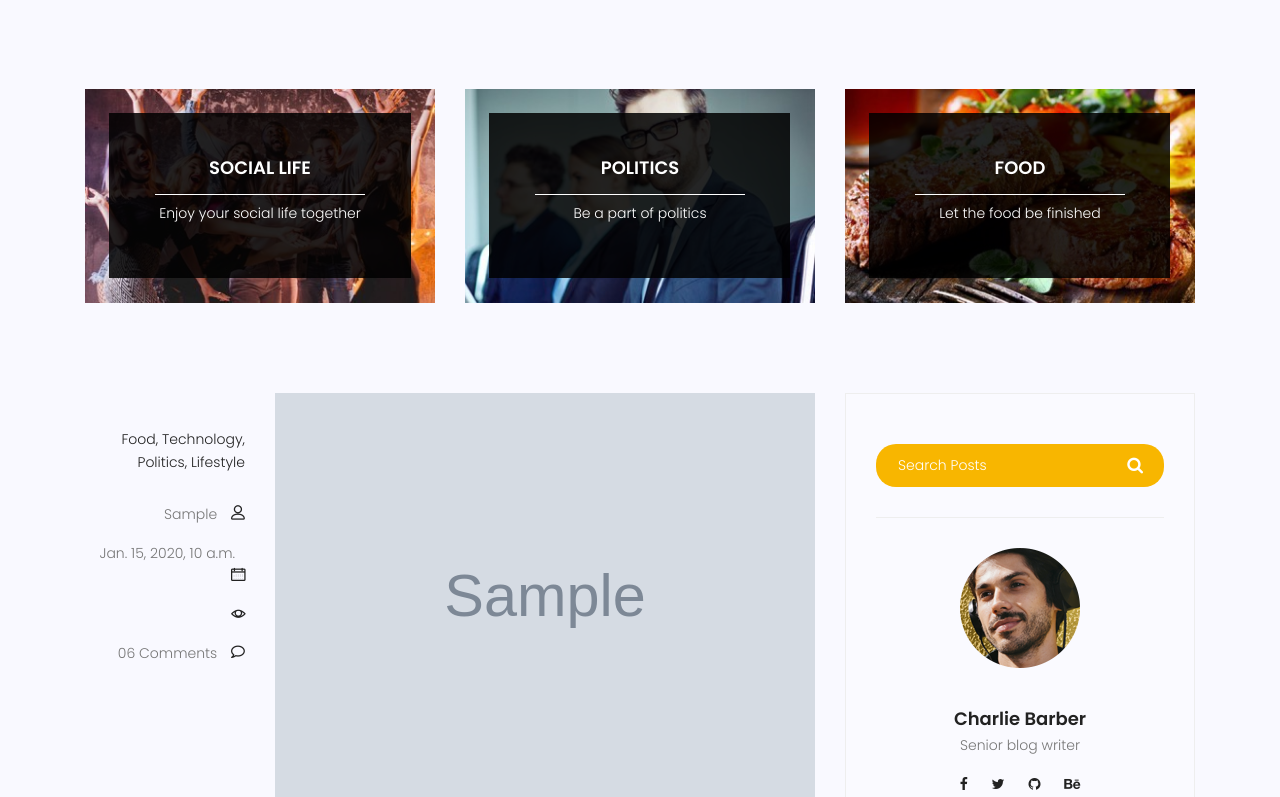
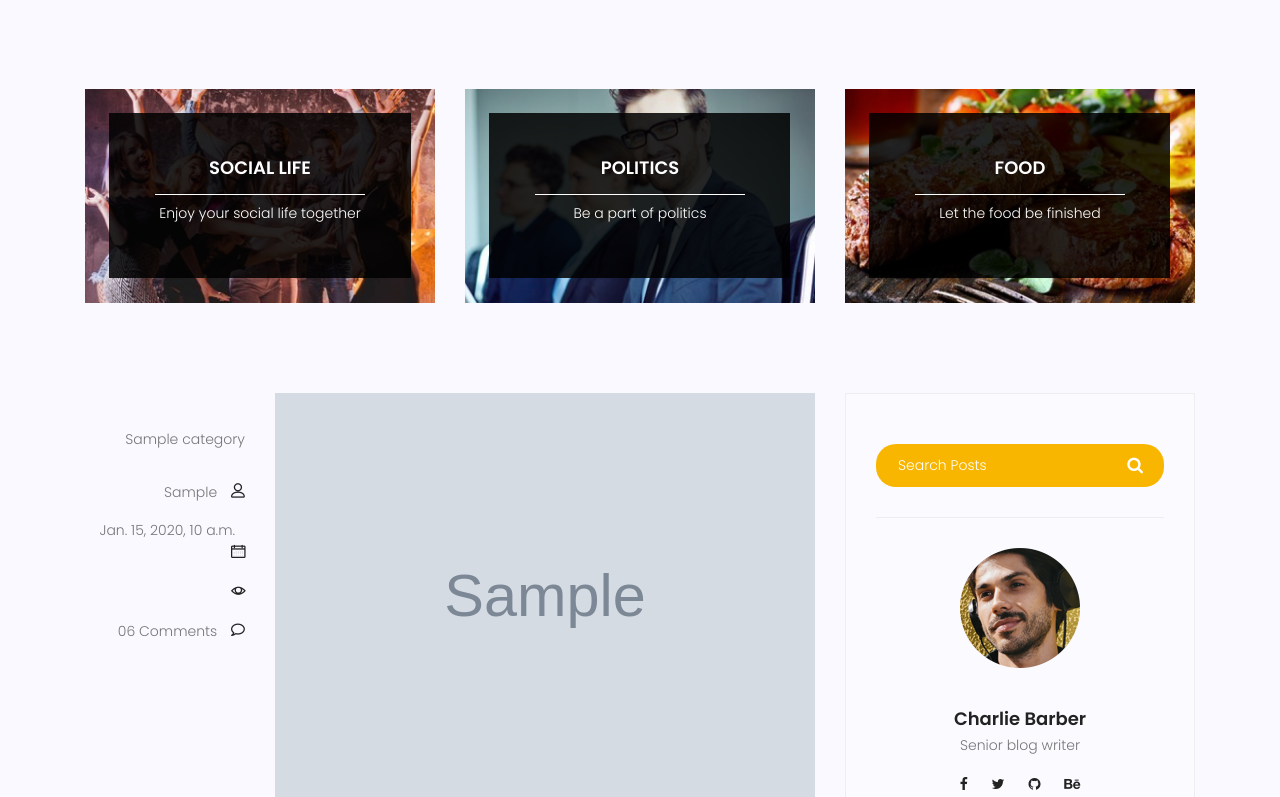
Before and after one commit to alireza-rezaeifard/django, a Django app: page /blog/ in a window 1280 px wide. Shown: the part 689-1486 px from the top of the page. Run offline with Django 4.2, Linux system fonts and the light colour scheme; tables that the repository leaves empty hold one stand-in row (values such as "Sample post"); grey boxes marked "Sample" are stand-in pictures; some libraries are stand-ins or nearby versions.

Commit message:
add category model

```diff
--- a/blog/admin.py
+++ b/blog/admin.py
@@ -1,5 +1,5 @@
 from django.contrib import admin
-from blog.models import post
+from blog.models import post, category
 
 # Register your models here.
 class postAdmin(admin.ModelAdmin):
@@ -11,5 +11,5 @@
     search_fields = ["title"]
 
 
-
+admin.site.register(category)
 admin.site.register(post,postAdmin)
--- a/blog/models.py
+++ b/blog/models.py
@@ -1,6 +1,13 @@
 from django.db import models
 from django.contrib.auth.models import User
 # Create your models here.
+
+
+class category(models.Model):
+    name = models.CharField(max_length=255)
+
+    def __str__(self) :
+        return self.name
 
 class post(models.Model) :
     image = models.ImageField(upload_to='blog/', default='blog/default.jpg')
@@ -8,7 +15,7 @@
     title = models.CharField(max_length=255)
     content = models.TextField()
     #tag
-    #categori
+    category = models.ManyToManyField(category)
     counted_views = models.IntegerField(default=0)
     status = models.BooleanField(default=False)
     published_date = models.DateTimeField(null=True)
--- a/templates/blog/blog-home.html
+++ b/templates/blog/blog-home.html
@@ -92,13 +92,15 @@
 							<div class="single-post row">
 								<div class="col-lg-3  col-md-3 meta-details">
 									<ul class="tags">
-										<li><a href="#">Food,</a></li>
-										<li><a href="#">Technology,</a></li>
-										<li><a href="#">Politics,</a></li>
-										<li><a href="#">Lifestyle</a></li>
+
+
+										{{post.category.all|join:','}}
+
+
 									</ul>
 									<div class="user-details row">
 										<p class="user-name col-lg-12 col-md-12 col-6"><a href="#">{{post.author.first_name}}</a> <span class="lnr lnr-user"></span></p>
+
 										<p class="date col-lg-12 col-md-12 col-6"><a href="#">{{post.published_date}}</a> <span class="lnr lnr-calendar-full"></span></p>
 										<p class="view col-lg-12 col-md-12 col-6"><a href="#">{{post.counted_view}}</a> <span class="lnr lnr-eye"></span></p>
 										<p class="comments col-lg-12 col-md-12 col-6"><a href="#">06 Comments</a> <span class="lnr lnr-bubble"></span></p>
```
Also changed, not shown: blog/migrations/0006_category_post_categori.py (added), blog/migrations/0007_rename_categori_post_category.py (added), media/blog/catz_jpeg_shared_a_photo_on_Instagram____Nov_17_2021_at_9_01pm_UTC.jfif (added).
